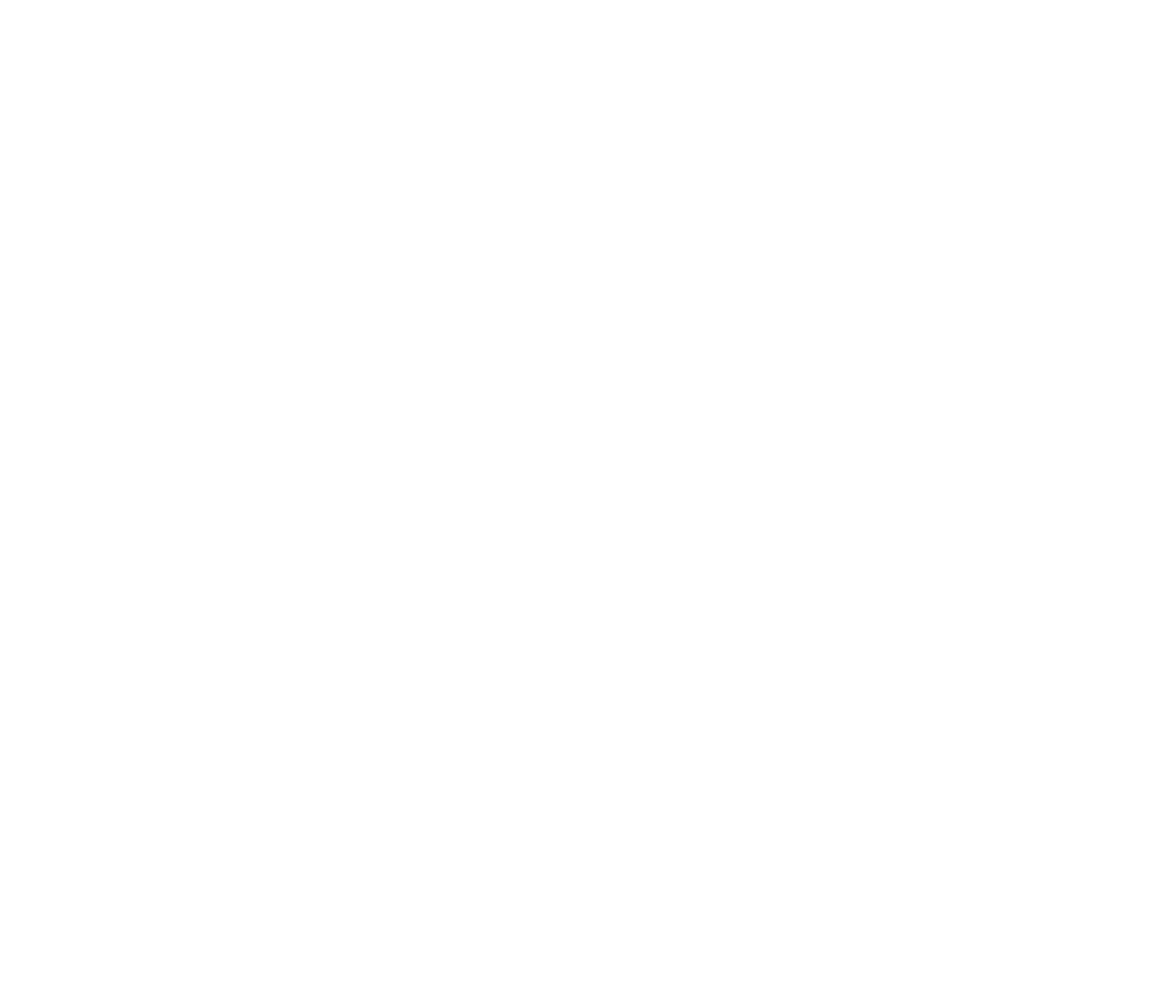
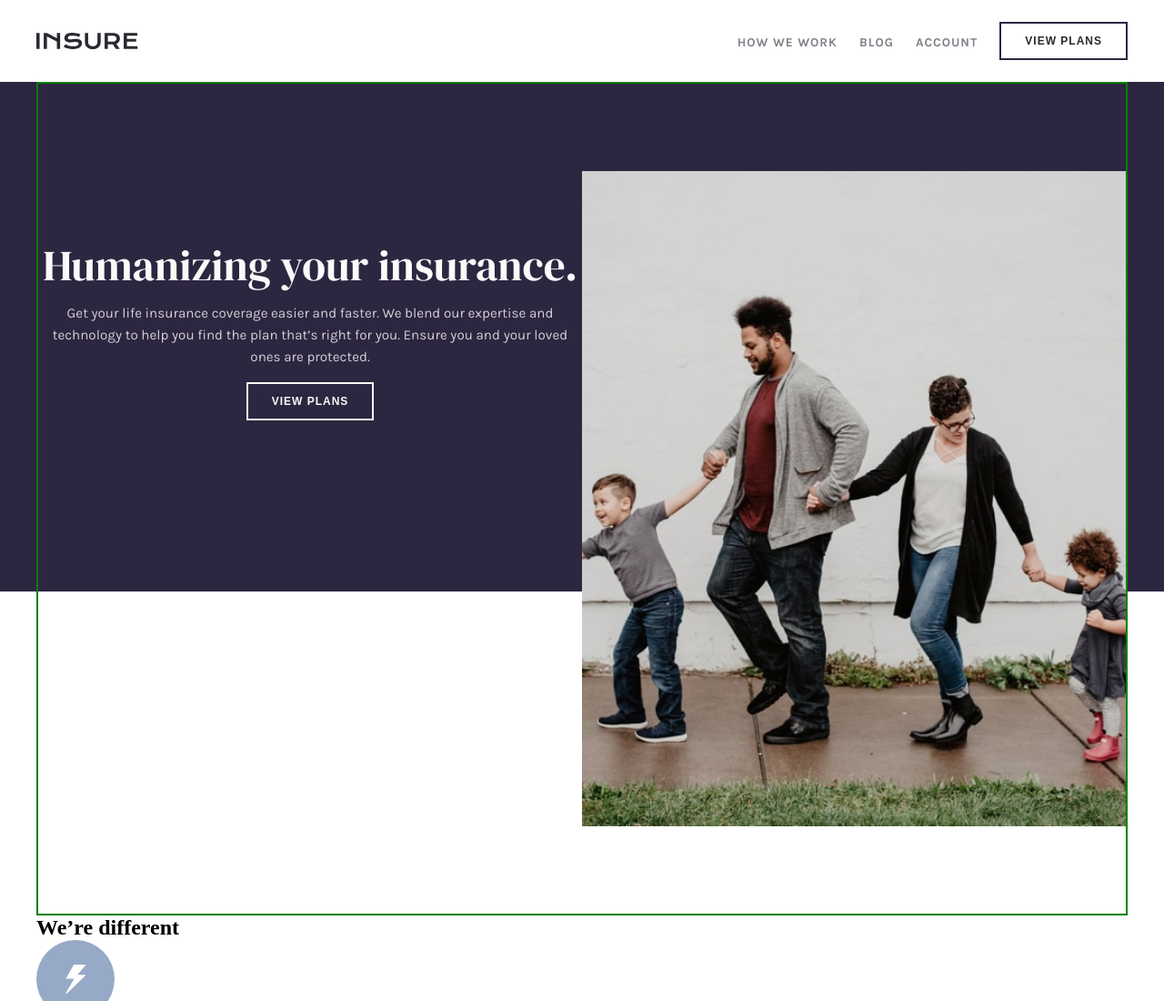
Before and after one commit to Kasp96/Insure-landing-page, a plain HTML site: page index.html in a window 1280 px wide. Shown: the top 1100 px of the page at 91% size. Before the commit the page ends 800 px from the top, so only its background shows below. Drawn offline with Linux system fonts and the light colour scheme.

Commit message:
Style header on mobile/desktop

```diff
--- a/index.html
+++ b/index.html
@@ -5,51 +5,157 @@
   <meta charset="UTF-8">
   <meta name="viewport" content="width=device-width, initial-scale=1.0">
   <title>Frontend Mentor | Insure landing page</title>
+  <link rel="preconnect" href="https://fonts.googleapis.com">
+  <link rel="preconnect" href="https://fonts.gstatic.com" crossorigin>
+  <link href="https://fonts.googleapis.com/css2?family=DM+Serif+Display&family=Karla:wght@400;700&display=swap"
+    rel="stylesheet">
   <link rel="stylesheet" href="style.css">
 </head>
 
 <body>
+
+  <div class="container">
+    <div class="wrapper">
+      <header>
+        <img src="/images/logo.svg" alt="logo">
+        <nav>
+          <ul>
+            <li> <a href="#">How we work</a></li>
+            <li> <a href="#">Blog</a></li>
+            <li> <a href="#">Account</a></li>
+            <button class="button">View plans</button>
+          </ul>
+          <img src="/images/icon-hamburger.svg" alt="menu open">
+        </nav>
+      </header>
+
+      <main>
+        <div class="background"></div>
+        <section>
+          <div class="columns">
+
+            <div class="col">
+              <h1>Humanizing your insurance.</h1>
+              <p>Get your life insurance coverage easier and faster. We blend our expertise
+                and technology to help you find the plan that’s right for you. Ensure you
+                and your loved ones are protected.</p>
+              <button class="button button-reverse">View plans</button>
+            </div>
+            <div class="col">
+              <picture>
+                <source media="(min-width: 1024px)" srcset="/images/image-intro-desktop.jpg">
+                <img src="/images/image-intro-mobile.jpg" alt="family">
+              </picture>
+
+            </div>
+          </div>
+        </section>
+
+        <section>
+          <h2>We’re different</h2>
+          <div class="flex-boxes">
+            <div class="flex-box">
+              <img src="/images/icon-snappy-process.svg" alt="">
+              <h3>Snappy Process</h3>
+              <p>Our application process can be completed in minutes, not hours. Don’t get
+                stuck filling in tedious forms.</p>
+            </div>
+            <div class="flex-box">
+              <img src="/images/icon-affordable-prices.svg" alt="">
+              <h3>Affordable Prices</h3>
+              <p>
+                We don’t want you worrying about high monthly costs. Our prices may be low,
+                but we still offer the best coverage possible.</p>
+            </div>
+            <div class="flex-box">
+              <img src="/images/icon-people-first.svg" alt="">
+              <h3>People First</h3>
+              <p> Our plans aren’t full of conditions and clauses to prevent payouts. We make
+                sure you’re covered when you need it.</p>
+            </div>
+          </div>
+        </section>
+
+        <section>
+          <div class="columns">
+            <div class="col">
+              <h2>Find out more about how we work</h2>
+            </div>
+            <div class="col">
+              <button class="button">How we work</button>
+            </div>
+          </div>
+
+        </section>
+      </main>
+
+      <footer>
+        <div class="footer-container">
+          <div class="footer-top">
+            <div class="footer-logo"><img src="/images/logo.svg" alt="logo"></div>
+
+            <div class="footer-socials">
+              <img src="/images/icon-facebook.svg" alt="facebook logo">
+              <img src="/images/icon-twitter.svg" alt="twitter logo">
+              <img src="/images/icon-pinterest.svg" alt="pinterest logo">
+              <img src="/images/icon-instagram.svg" alt="icon-instagram logo">
+            </div>
+
+          </div>
+
+          <div class="footer-bottom">
+
+            <div class="footer-col">
+              <h4>Our company</h4>
+              <ul>
+                <li> How we work</li>
+                <li> Why Insure?</li>
+                <li> View plans</li>
+                <li> Reviews</li>
+              </ul>
+            </div>
+            <div class="footer-col">
+              <h4>help me</h4>
+              <ul>
+                <li> FAQ</li>
+                <li> terms of use</li>
+                <li> privacy policy</li>
+                <li> cookies</li>
+              </ul>
+            </div>
+            <div class="footer-col">
+              <h4>Contact</h4>
+              <ul>
+                <li> Sales</li>
+                <li> Support</li>
+                <li> Live chat</li>
+
+              </ul>
+            </div>
+            <div class="footer-col">
+              <h4>Others</h4>
+              <ul>
+                <li> Careers</li>
+                <li> Press</li>
+                <li> Licenses</li>
+              </ul>
+            </div>
+
+          </div>
+        </div>
+
+      </footer>
+    </div>
+  </div>
   <!--
-  How we work
-  Blog
-  Account
-  View plans
 
-  Humanizing your insurance.
 
-  Get your life insurance coverage easier and faster. We blend our expertise
-  and technology to help you find the plan that’s right for you. Ensure you
-  and your loved ones are protected.
 
-  View plans
 
-  We’re different
 
-  Snappy Process
 
-  Our application process can be completed in minutes, not hours. Don’t get
-  stuck filling in tedious forms.
 
-  Affordable Prices
 
-  We don’t want you worrying about high monthly costs. Our prices may be low,
-  but we still offer the best coverage possible.
-
-  People First
-
-  Our plans aren’t full of conditions and clauses to prevent payouts. We make
-  sure you’re covered when you need it.
-
-  Find out more about how we work
-
-  How we work
-
-  Our company
-
-  How we work
-  Why Insure?
-  View plans
-  Reviews
 
   Help me
 
--- a/style.css
+++ b/style.css
@@ -0,0 +1,158 @@
+*,
+*::before,
+*::after {
+	margin: 0;
+	padding: 0;
+	box-sizing: border-box;
+}
+
+:root {
+	--clr-primary-900: hsl(270, 9%, 17%);
+	--clr-primary-800: hsl(256, 26%, 20%);
+	--clr-primary-500: hsl(216, 30%, 68%);
+	--clr-neutral-400: hsl(273, 4%, 51%);
+	--clr-neutral-200: hsla(0, 0%, 98%, 0.8);
+	--clr-neutral-100: hsl(0, 0%, 98%);
+	--ff-heading: font-family: 'DM Serif Display', serif;
+	--ff-standard: font-family: 'Karla', sans-serif;
+}
+img,
+svg {
+	display: block;
+	max-width: 100%;
+}
+p,
+span,
+li,
+a {
+	font-family: 'Karla', sans-serif;
+	text-decoration: none;
+}
+ul,
+ol {
+	list-style: none;
+}
+
+header {
+	display: flex;
+	justify-content: space-between;
+	align-items: center;
+	padding: 1.5rem;
+}
+nav ul {
+	display: none;
+}
+
+
+nav ul li a,
+.button {
+	font-size: 0.85rem;
+	font-weight: 700;
+	text-transform: uppercase;
+	letter-spacing: 1px;
+	color: var(--clr-neutral-400);
+}
+nav ul li a:hover {
+	color: var(--clr-primary-900);
+}
+.button {
+	font-size: 0.75rem;
+	color: var(--clr-primary-900);
+	border: 2px solid var(--clr-primary-800);
+	background: transparent;
+	padding: 12px 26px;
+	transition: all 0.3s;
+}
+.button-reverse {
+	border: 2px solid var(--clr-neutral-100);
+	color: var(--clr-neutral-100);
+}
+
+.button:hover {
+	background-color: var(--clr-primary-900);
+	color: var(--clr-neutral-100);
+}
+
+button,
+nav img {
+	cursor: pointer;
+}
+
+.wrapper {
+	width: 100%;
+	margin-inline: auto;
+	overflow: hidden;
+}
+
+.columns {
+	display: flex;
+	flex-direction: column-reverse;
+	text-align: center;
+}
+
+.col {
+	flex: 0 0 100%;
+}
+
+.columns .col:first-child {
+	padding-top: 5rem;
+	background-color: var(--clr-primary-800);
+}
+.col h1 {
+	font-family: 'DM Serif Display', serif;
+	font-size: 2.95rem;
+	font-weight: 400;
+	line-height: 3rem;
+	color: var(--clr-neutral-100);
+}
+
+.col p {
+	margin: 1rem 0;
+	/* CHANGE PADDING ON DESKTOP */
+	font-size: 0.95rem;
+	line-height: 1.5rem;
+	color: var(--clr-neutral-200);
+}
+.col picture img {
+	width: 100%;
+}
+
+@media (min-width: 48rem) {
+	.wrapper {
+		width: min(1200px, 100% - (1.5rem) * 2);
+	}
+
+	.background {
+		position: absolute;
+		background-color: var(--clr-primary-800);
+		width: 100%;
+		height: 70%;
+		left: 0;
+	}
+	.columns {
+		border: 2px solid green;
+		padding: 6rem 0;
+		position: relative;
+		flex-direction: row;
+	}
+	.columns .col:first-child {
+		background-color: transparent;
+	}
+	.col {
+		flex: 0 0 50%;
+	}
+
+	header {
+		padding: 1.5rem 0;
+	}
+
+	nav ul {
+		display: flex;
+		align-items: center;
+		gap: 1.5rem;
+	}
+
+	nav img {
+		display: none;
+	}
+}
```
